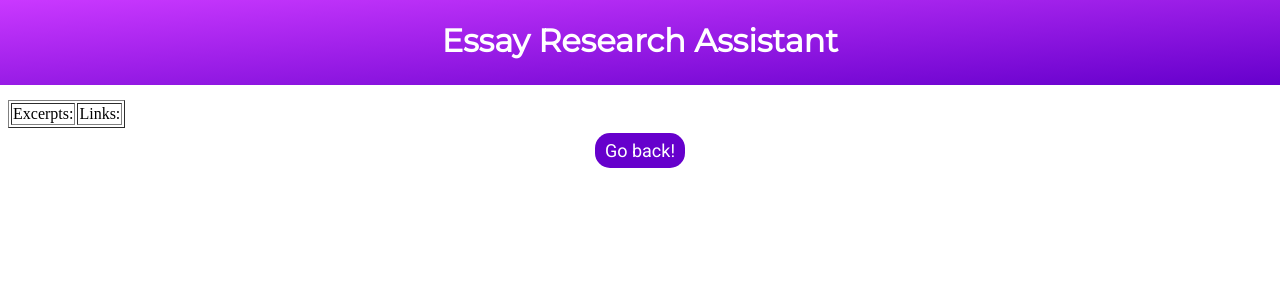
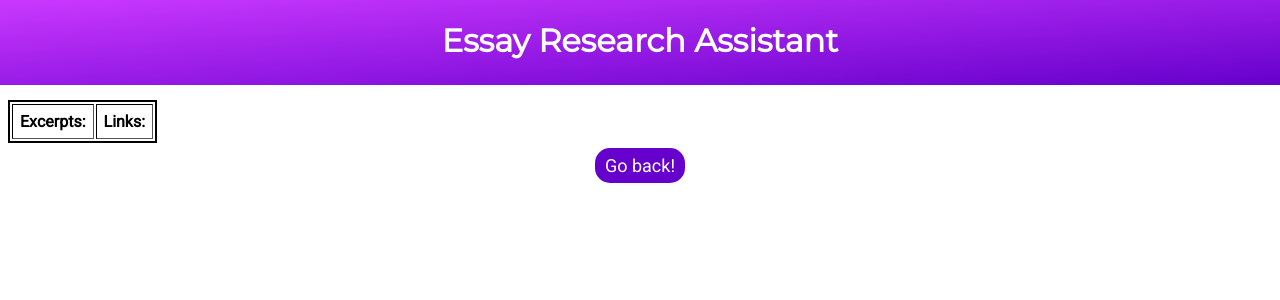
Before and after one commit to MousaZourob/EssayResearcher, a Flask app: page /1 in a window 1280 px wide. Shown: the top 300 px of the page. Run offline with Flask 2, Linux system fonts and the light colour scheme; data that the repository does not hold is empty.

Commit message:
added table formatting

```diff
--- a/static/style.css
+++ b/static/style.css
@@ -1,4 +1,4 @@
-p, a, input, form {
+p, a, input, form, td {
     font-family: 'Roboto', sans-serif;
     color: black;
 }
--- a/templates/base.html
+++ b/templates/base.html
@@ -4,6 +4,7 @@
         {% block head %}
         {% endblock %}
         <link rel="stylesheet" type="text/css" href="{{url_for('static', filename='style.css')}}">
+        <script src="{{url_for('static', filename='script.js')}}"></script>
         <link href="https://fonts.googleapis.com/css2?family=Montserrat&family=Roboto&display=swap" rel="stylesheet">
         <script src="https://ajax.googleapis.com/ajax/libs/jquery/3.5.1/jquery.min.js"></script>
     </head>
--- a/templates/research.html
+++ b/templates/research.html
@@ -5,16 +5,27 @@
 {% endblock %}
 
 {% block content %}
-    <table border="1">
+    <style>
+        #content-table {
+            border: solid black 2px;
+            font-family: 'Roboto', sans-serif;
+        }
+
+        #content-table td {
+            padding: 7px;
+        }
+    </style>
+
+    <table id="content-table" border="1">
         <tr>
-            <td> Excerpts: </td>
-            <td> Links: </td>
+            <td><b>Excerpts: </b></td>
+            <td><b>Links: </b></td>
         </tr>
         {% for i in range(content|length) %}
             {% if not content[i] == None %}
                 <tr>
                     <td> {{content[i]}} </td>
-                    <td> {{webpages[i]}} </td>
+                    <td> <a href="{{webpages[i]}}">{{webpages[i]}}</a> </td>
                 </tr>
             {% endif %}
         {% endfor %}
```
Also changed, not shown: templates/home.html (+3 -14 lines).
